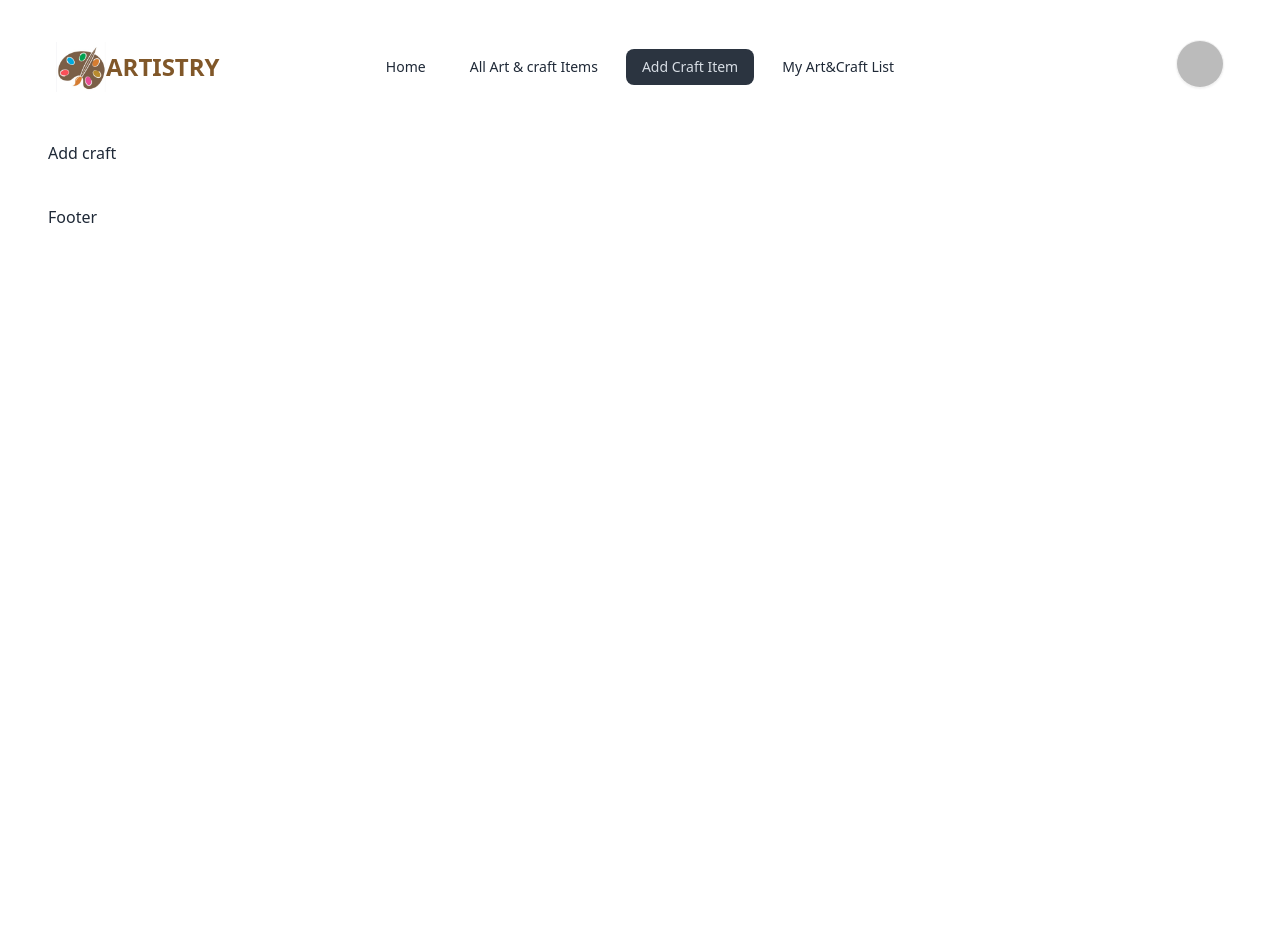
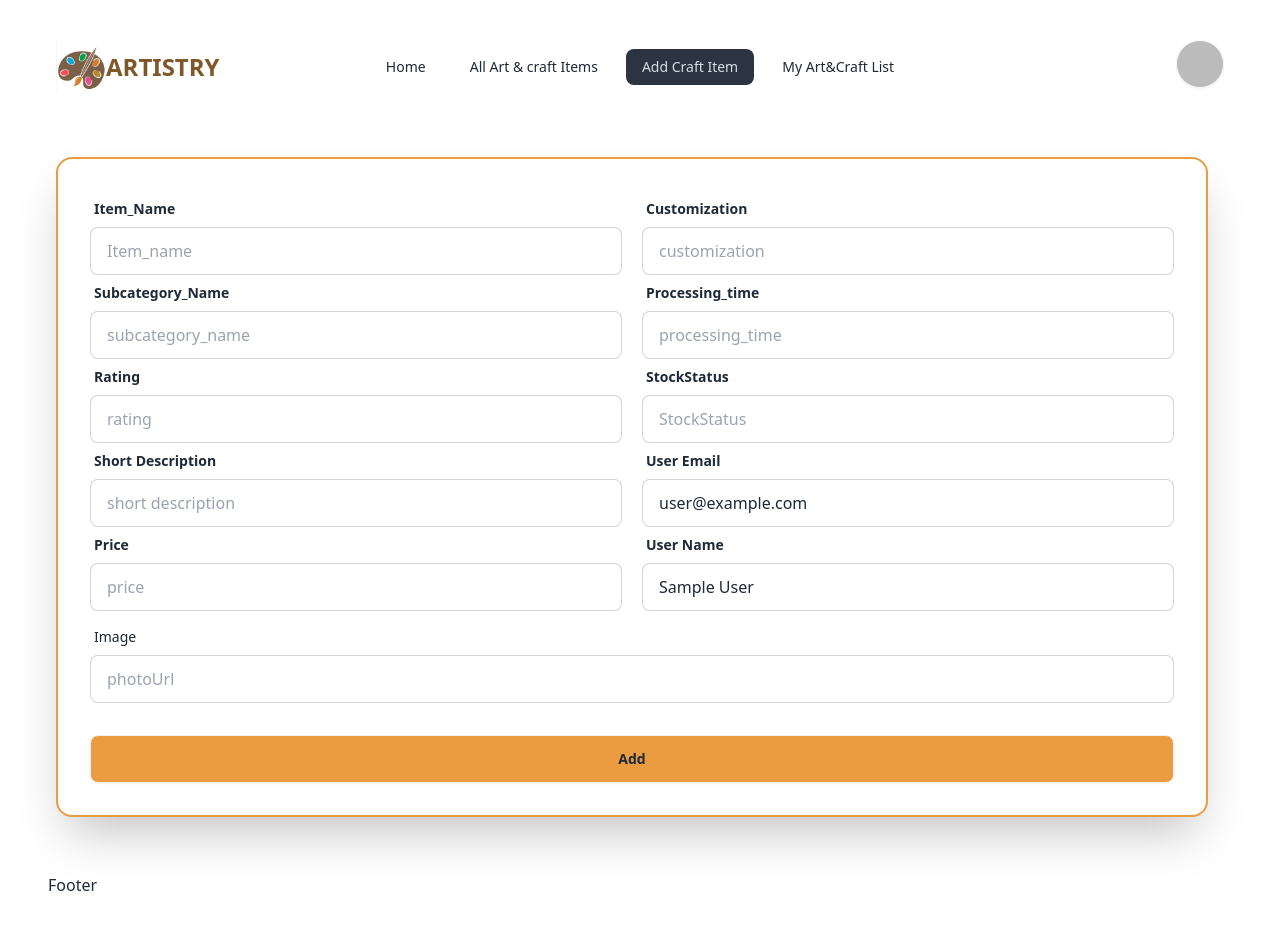
Before and after one commit to ayathree/artistry-client, a React (Vite) app: page /addCraft in a window 1280 px wide. Shown: the top 930 px of the page. Before the commit the page ends 800 px from the top, so only its background shows below. Built offline with nearby package versions, Linux system fonts and the light colour scheme; no server answers; sample sign-in values are in the browser's storage.

Commit message:
added addcraft page

```diff
--- a/src/page/AddCraft.jsx
+++ b/src/page/AddCraft.jsx
@@ -1,9 +1,131 @@
+import { useContext } from "react";
+import { AuthContext } from "../provider/AuthProvider";
 
 
 const AddCraft = () => {
+    const {user}= useContext(AuthContext)
+
+    const handleAdd =e=>{
+        e.preventDefault();
+        const form = e.target;
+        const item_name = form.itemName.value;
+        const subcategory_name =form.subName.value;
+        const rating =form.rating.value;
+        const short_description=form.shortDes.value;
+        const price=form.price.value;
+        const customization=form.cust.value;
+        const processing_time=form.process.value;
+        const stockStatus =form.status.value;
+        const email =form.email.value;
+        const name = form.name.value;
+        const image = form.photoUrl.value;
+        const newAdd = {item_name, subcategory_name, rating,short_description,price,customization,processing_time,stockStatus,email,name,image}
+        console.log(newAdd)
+    }
     return (
         <div>
-            <h1>Add craft</h1>
+            <div className="">
+  <div className="hero-content flex-col lg:flex-row-reverse">
+    <div className="text-center lg:text-left">
+
+    </div>
+    <div className="card shrink-0 w-full shadow-2xl bg-base-100 border-2 border-[#eb9b40]">
+      <form onSubmit={handleAdd} className="card-body">
+        <div className="grid grid-cols-1 lg:grid-cols-2 gap-5">
+                {/* 1 */}
+            <div>
+            <div className="form-control">
+
+            <label className="label">
+              <span className="label-text font-semibold">Item_Name</span>
+            </label>
+            <input type="text" placeholder="Item_name" name="itemName" className="input input-bordered" required />
+          </div>
+          <div className="form-control">
+            <label className="label">
+              <span className="label-text font-semibold">Subcategory_Name</span>
+            </label>
+            <input type="text" placeholder="subcategory_name" name="subName" className="input input-bordered" required />
+
+            </div>
+            <div className="form-control">
+            <label className="label">
+              <span className="label-text font-semibold">Rating</span>
+            </label>
+            <input type="text" placeholder="rating" name="rating" className="input input-bordered" required />
+
+            </div>
+            <div className="form-control">
+            <label className="label">
+              <span className="label-text font-semibold">Short Description</span>
+            </label>
+            <input type="text" placeholder="short description" name="shortDes" className="input input-bordered" required />
+
+            </div>
+            <div className="form-control">
+            <label className="label">
+              <span className="label-text font-semibold">Price</span>
+            </label>
+            <input type="text" placeholder="price" name="price" className="input input-bordered" required />
+
+            </div>
+            </div>
+            {/* 2 */}
+            <div>
+            <div className="form-control">
+
+            <label className="label">
+              <span className="label-text font-semibold ">Customization</span>
+            </label>
+            <input type="text" placeholder="customization" name="cust" className="input input-bordered" required />
+          </div>
+          <div className="form-control">
+
+            <label className="label">
+              <span className="label-text font-semibold">Processing_time
+</span>
+            </label>
+            <input type="text" placeholder="processing_time" name="process" className="input input-bordered" required />
+          </div>
+          <div className="form-control">
+
+            <label className="label">
+              <span className="label-text font-semibold">StockStatus</span>
+            </label>
+            <input type="text" placeholder="StockStatus" name="status" className="input input-bordered" required />
+          </div>
+          <div className="form-control">
+
+            <label className="label">
+              <span className="label-text font-semibold">User Email</span>
+            </label>
+            <input type="email" placeholder="email" name="email" defaultValue={user.email} className="input input-bordered" required />
+          </div>
+          <div className="form-control">
+            <label className="label">
+              <span className="label-text font-semibold">User Name</span>
+            </label>
+            <input type="text" placeholder="name" name="name" defaultValue={user.displayName} className="input input-bordered" required />
+
+            </div>
+
+            </div>
+        </div>
+        <div className="form-control">
+
+            <label className="label">
+              <span className="label-text">Image</span>
+            </label>
+            <input type="text" placeholder="photoUrl" name="photoUrl" className="input input-bordered" required />
+          </div>
+
+        <div className="form-control mt-6">
+          <button className="btn bg-[#eb9b40]">Add</button>
+        </div>
+      </form>
+    </div>
+  </div>
+</div>
         </div>
     );
 };
```
